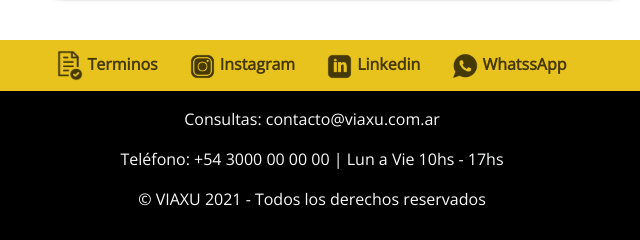
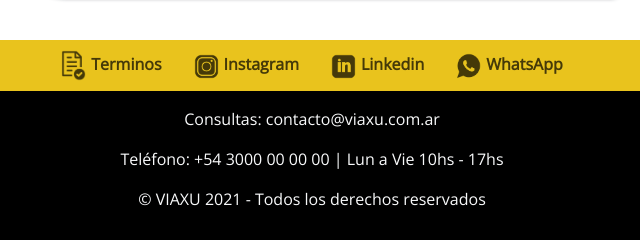
Before and after one commit to EduardoOdriozola/Viaxu, a website: page paginas/actividades.html in a window 1280 px wide. Shown: the part 2194-2434 px from the top of the page, 328-968 px from the left. Drawn offline with nearby package versions, Linux system fonts and the light colour scheme.

Commit message:
Fix texto footer en sitio

```diff
--- a/paginas/actividades.html
+++ b/paginas/actividades.html
@@ -114,7 +114,7 @@
             <a class="footerMenu__link" href="../paginas/terminos.html"><img src="../multimedia/logo-terminos.png" class="footerMenu__img">Terminos</a>
             <a class="footerMenu__link" href="#"><img src="../multimedia/logo-instagram.png" class="footerMenu__img">Instagram</a>
             <a class="footerMenu__link" href="#"><img src="../multimedia/logo-linkedin.png" class="footerMenu__img">Linkedin</a>
-            <a class="footerMenu__link" href="#"><img src="../multimedia/logo-wahtsapp.png" class="footerMenu__img">WhatssApp</a>
+            <a class="footerMenu__link" href="#"><img src="../multimedia/logo-wahtsapp.png" class="footerMenu__img">WhatsApp</a>
         </div>
         <!-- SubFooter en BOOTSTRAP -->
         <div class="container-fluid bg-black text-center text-light m-0 p-3 align-baseline">
```
Also changed, not shown: paginas/contacto.html (+1 -1 lines), paginas/galeria.html (+1 -1 lines), paginas/terminos.html (+1 -1 lines).
